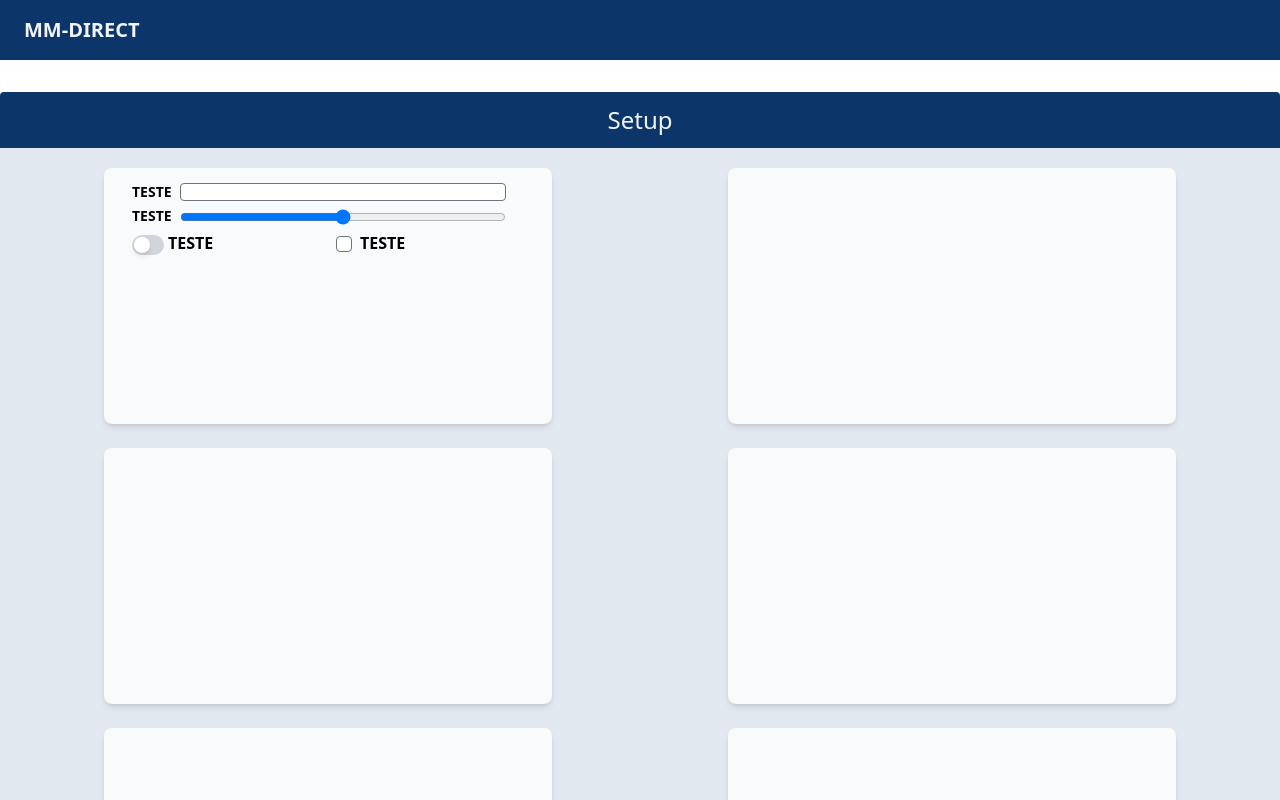
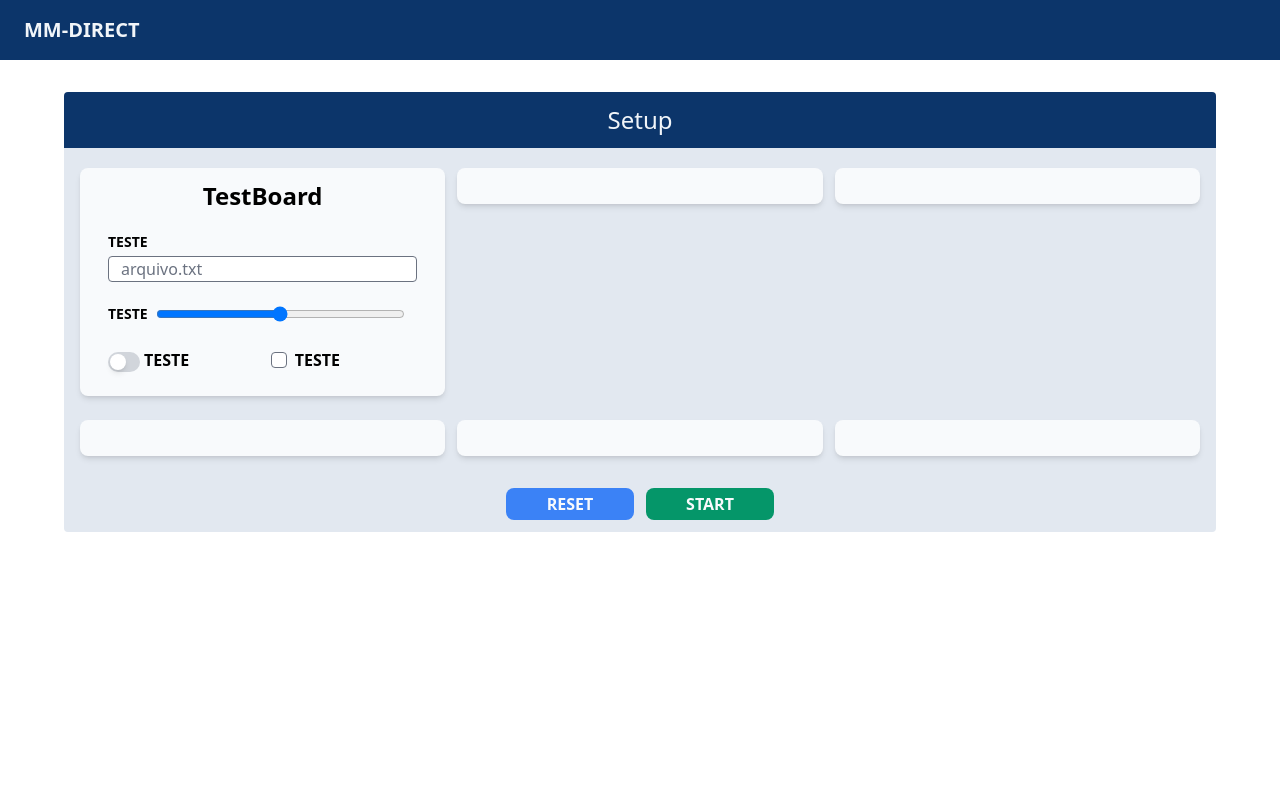
Before and after one commit to ManoelRochadev/chart-2, a React (Vite) app in the folder web/: page / in a window 1280 px wide. Shown: the top 800 px of the page. Built offline with nearby package versions, Linux system fonts and the light colour scheme.

Commit message:
ajustes de responsabilidade

```diff
--- a/web/src/componentes/Form/InputTypes.tsx
+++ b/web/src/componentes/Form/InputTypes.tsx
@@ -1,8 +1,8 @@
-export const TextInput = ({ TextName, children }: any) => {
+export const TextInput = ({ TextName, TextPlaceholder, children }: any) => {
     return (
-        <div className="">
+        <div className="flex flex-col">
             <label htmlFor={`switch-${TextName}`}
-                className="font-semibold align-middle text-sm"
+                className="font-semibold text-sm"
             >
                 {children}
             </label>
@@ -10,7 +10,8 @@ export const TextInput = ({ TextName, children }: any) => {
                 type="text"
                 name={TextName}
                 id={`switch-${TextName}`}
-                className="w-5/6 ml-2 mr-3 h-2 rounded"
+                className="pl-3 h-2 p-0 basis-full rounded"
+                placeholder={TextPlaceholder}
             />
         </div>
     )
@@ -42,7 +43,7 @@ export const SwitchInput = ({ SwitchName, children }: any) => {
             >
                 <input
                     type="checkbox"
-                    className="toggle -mr-2"
+                    className="toggle -mr-2 mb-7"
                     name={SwitchName}
                     id={`switch-${SwitchName}`}
                 />
@@ -52,18 +53,18 @@ export const SwitchInput = ({ SwitchName, children }: any) => {
     )
 }
 
-export const RangeInput = ({ RadioName, children }: any) => {
+export const RangeInput = ({ RangeName, children }: any) => {
     return (
-        <div className=" ">
-            <label htmlFor={`switch-${RadioName}`}
-                className="font-semibold align-middle block text-sm"
+        <div>
+            <label htmlFor={`switch-${RangeName}`}
+                className="flex items-center font-semibold align-middle  text-sm"
             >
                 {children}
                 <input
                     type="range"
-                    name={RadioName}
-                    id={`switch-${RadioName}`}
-                    className="w-5/6  ml-2 mr-3 h-2 rounded-lg cursor-pointer"
+                    name={RangeName}
+                    id={`switch-${RangeName}`}
+                    className="w-72 flex-auto ml-2 mr-3 h-2 rounded-lg cursor-pointer"
                 />
             </label>
         </div>
--- a/web/src/componentes/Form/OptionsBoard.tsx
+++ b/web/src/componentes/Form/OptionsBoard.tsx
@@ -1,6 +1,7 @@
-const OptionsBoard = ({ children }: any) => {
+const OptionsBoard = ({ children, BoardHeader }: any) => {
     return (
-        <div className="w-full max-w-lg sm:max-w-xl md:max-w-2xl lg:max-w-md h-64 py-3 px-7 mx-auto my-3 bg-slate-50 rounded-lg shadow-md justify-center">
+        <div className="h-fit w-full sm:w-[90vw] md:w-full max-w-xl sm:max-w-lg md:max-w-2xl lg:max-w-lg pt-3 pb-6 px-7 mx-auto my-3 space-y-5 bg-slate-50 rounded-lg shadow-md">
+            <h3 className="font-bold text-center text-2xl">{BoardHeader}</h3>
             {children}
         </div>
     );
--- a/web/src/componentes/Form/SetupForm.tsx
+++ b/web/src/componentes/Form/SetupForm.tsx
@@ -4,7 +4,7 @@ import StartButton from "./StartButton";
 const SetupForm = ({ children, submitFunction, resetFunction }: any) => {
     return (
         <form>
-            <div className="max-h-[75vh] md:max-h-full overflow-auto lg:overflow- scroll flex flex-row justify-between px-4 py-2 flex-wrap">
+            <div className="grid grid-cols-1 md:grid-cols-2 xl:grid-cols-3 gap-x-3 justify-center flex-wrap max-h-[75vh] md:max-h-full px-4 py-2 overflow-auto lg:overflow- scroll ">
                 {children}
             </div>
             <div className="flex flex-row justify-center gap-3 mt-3 px-4 pb-3 flex-wrap">
--- a/web/src/componentes/Form/SetupPanel.tsx
+++ b/web/src/componentes/Form/SetupPanel.tsx
@@ -9,13 +9,14 @@ interface FormProp {
 const SetupPanel = ({ initServer }: FormProp) => {
     function onSubmitButtonPressed(e: any) {
         e.preventDefault();
+        // Element.prototype.par
+        const form = e.target.form;
+        const formData = new FormData(form);
+        // console.log(formData);
+        const formJson = formData.entries();
+        console.log(...formJson);
 
-        const form = e.target;
-        const formData = new FormData(form);
-        console.log(formData);
-        const formJson = Object.fromEntries(formData.entries());
-        console.log(...Object.keys(formJson));
-        initServer(Object.keys(formJson));
+        // initServer(Object.keys(formJson));
     }
 
     function ResetFunction() {
@@ -23,20 +24,22 @@ const SetupPanel = ({ initServer }: FormProp) => {
     }
 
     return (
-        <div className="container mx-auto my-8">
-            <div className="flex bg-my_blue rounded-t py-3 px-4 justify-center">
+        <div className="grid container mx-auto my-8 justify-center ">
+            <div className="flex w-[90vw] bg-my_blue rounded-t py-3 px-4 justify-center">
                 <h2 className="text-2xl text-slate-100">Setup</h2>
             </div>
-            <div className=" bg-slate-200 rounded-b">
+            <div className="w-[90vw] bg-slate-200 rounded-b">
                 <SetupForm submitFunction={onSubmitButtonPressed} resetFunction={ResetFunction}>
-                    <OptionsBoard>
-                        <TextInput name="teste4">TESTE</TextInput>
-                        <RangeInput name="teste3">TESTE</RangeInput>
-                        <div className="flex flex-row justify-around">
-                            <SwitchInput name='teste1'>TESTE</SwitchInput>
-                            <CheckboxInput name="teste2">TESTE</CheckboxInput>
+                    <OptionsBoard BoardHeader="TestBoard">
+                        <TextInput TextName="teste4" TextPlaceholder="arquivo.txt">TESTE</TextInput>
+                        <RangeInput RangeName="teste3">TESTE</RangeInput>
+
+                        <div className="flex justify-around">
+                            <SwitchInput SwitchName='teste1'>TESTE</SwitchInput>
+                            <CheckboxInput CheckboxName="teste2">TESTE</CheckboxInput>
                         </div>
                     </OptionsBoard>
+
                     <OptionsBoard />
                     <OptionsBoard />
                     <OptionsBoard />
--- a/web/src/componentes/Form/StartButton.tsx
+++ b/web/src/componentes/Form/StartButton.tsx
@@ -3,7 +3,7 @@ const StartButton = ({ onClickButton }: any) => {
         <div
             className={`w-32 py-1 bg-emerald-600 rounded-lg text-center text-slate-50 font-semibold `}
         >
-            <button onClick={onClickButton}>START</button>
+            <button type="submit" onClick={onClickButton}>START</button>
         </div>
     );
 };
```
